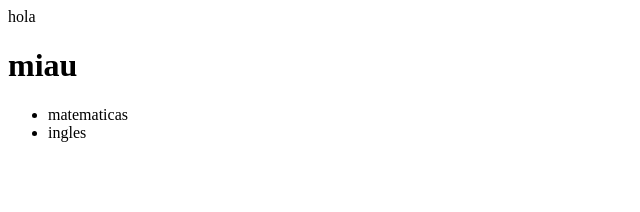
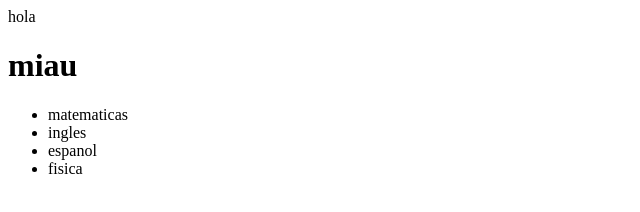
Before and after one commit to JorgeMateos13/Prueba, a plain HTML site: page about.html in a window 1280 px wide. Shown: the whole page, without its empty margins (0-640 px from the left). Drawn offline with Linux system fonts and the light colour scheme.

Commit message:
Update about.html

```diff
--- a/about.html
+++ b/about.html
@@ -4,4 +4,6 @@
 <ul>
     <li>matematicas</li>
     <li>ingles</li>
+    <li>espanol</li>
+    <li>fisica</li>
 </ul>
```
